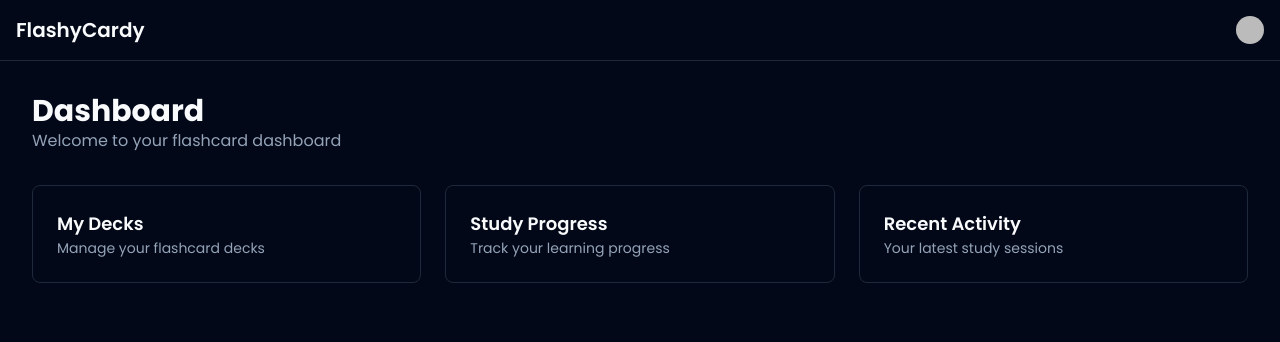
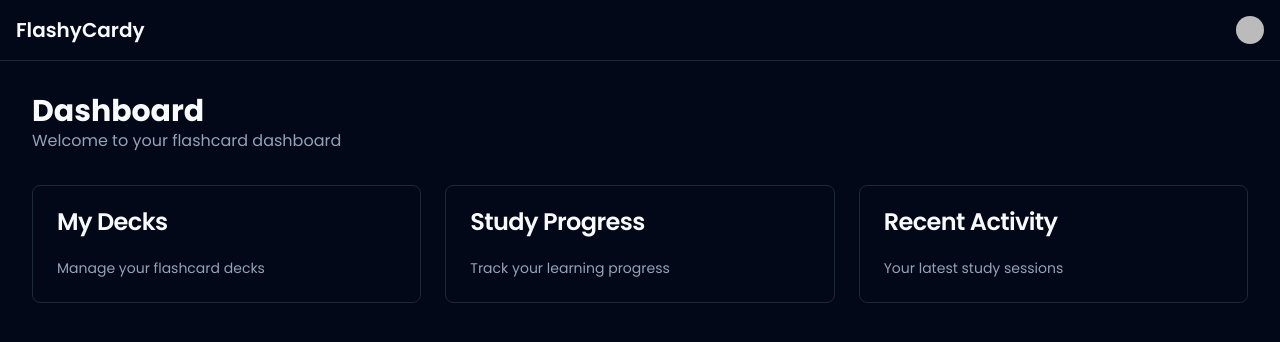
Before and after one commit to AlanKing82/FlashyCardy, a Next.js app: page /dashboard in a window 1280 px wide. Shown: the top 342 px of the page. Built offline with nearby package versions, Linux system fonts and the light colour scheme; no server answers; sample sign-in values are in the browser's storage; some icons are missing.

Commit message:
Adjust rules to explicitly use shad/cn

```diff
--- a/app/dashboard/page.tsx
+++ b/app/dashboard/page.tsx
@@ -1,5 +1,6 @@
 import { auth } from "@clerk/nextjs/server"
 import { redirect } from "next/navigation"
+import { Card, CardContent, CardHeader, CardTitle } from "@/components/ui/card"
 
 export default async function Dashboard() {
   const { userId } = await auth()
@@ -17,20 +18,32 @@
         </div>
 
         <div className="grid gap-6 md:grid-cols-2 lg:grid-cols-3">
-          <div className="rounded-lg border bg-card p-6">
-            <h2 className="text-lg font-semibold text-card-foreground">My Decks</h2>
-            <p className="text-sm text-muted-foreground">Manage your flashcard decks</p>
-          </div>
+          <Card>
+            <CardHeader>
+              <CardTitle>My Decks</CardTitle>
+            </CardHeader>
+            <CardContent>
+              <p className="text-sm text-muted-foreground">Manage your flashcard decks</p>
+            </CardContent>
+          </Card>
 
-          <div className="rounded-lg border bg-card p-6">
-            <h2 className="text-lg font-semibold text-card-foreground">Study Progress</h2>
-            <p className="text-sm text-muted-foreground">Track your learning progress</p>
-          </div>
+          <Card>
+            <CardHeader>
+              <CardTitle>Study Progress</CardTitle>
+            </CardHeader>
+            <CardContent>
+              <p className="text-sm text-muted-foreground">Track your learning progress</p>
+            </CardContent>
+          </Card>
 
-          <div className="rounded-lg border bg-card p-6">
-            <h2 className="text-lg font-semibold text-card-foreground">Recent Activity</h2>
-            <p className="text-sm text-muted-foreground">Your latest study sessions</p>
-          </div>
+          <Card>
+            <CardHeader>
+              <CardTitle>Recent Activity</CardTitle>
+            </CardHeader>
+            <CardContent>
+              <p className="text-sm text-muted-foreground">Your latest study sessions</p>
+            </CardContent>
+          </Card>
         </div>
       </div>
     </div>
--- a/app/page.tsx
+++ b/app/page.tsx
@@ -2,6 +2,7 @@
 import { auth } from "@clerk/nextjs/server"
 import { redirect } from "next/navigation"
 import { Button } from "@/components/ui/button"
+import { Card, CardContent, CardHeader, CardTitle } from "@/components/ui/card"
 
 export default async function Home() {
   const { userId } = await auth()
@@ -21,18 +22,25 @@
           Your personal flashcard platform
         </p>
         <SignedOut>
+          <Card className="w-full max-w-md">
+            <CardHeader>
+              <CardTitle className="text-center">Get Started</CardTitle>
+            </CardHeader>
+            <CardContent>
               <div className="flex gap-4 justify-center">
                 <SignInButton mode="modal">
-              <Button variant="outline">
+                  <Button variant="outline" className="flex-1">
                     Sign In
                   </Button>
                 </SignInButton>
                 <SignUpButton mode="modal">
-              <Button>
+                  <Button className="flex-1">
                     Sign Up
                   </Button>
                 </SignUpButton>
               </div>
+            </CardContent>
+          </Card>
         </SignedOut>
       </div>
     </main>
--- /dev/null
+++ b/components/ui/card.tsx
@@ -0,0 +1,79 @@
+import * as React from "react"
+
+import { cn } from "@/lib/utils"
+
+const Card = React.forwardRef<
+  HTMLDivElement,
+  React.HTMLAttributes<HTMLDivElement>
+>(({ className, ...props }, ref) => (
+  <div
+    ref={ref}
+    className={cn(
+      "rounded-lg border bg-card text-card-foreground shadow-sm",
+      className
+    )}
+    {...props}
+  />
+))
+Card.displayName = "Card"
+
+const CardHeader = React.forwardRef<
+  HTMLDivElement,
+  React.HTMLAttributes<HTMLDivElement>
+>(({ className, ...props }, ref) => (
+  <div
+    ref={ref}
+    className={cn("flex flex-col space-y-1.5 p-6", className)}
+    {...props}
+  />
+))
+CardHeader.displayName = "CardHeader"
+
+const CardTitle = React.forwardRef<
+  HTMLDivElement,
+  React.HTMLAttributes<HTMLDivElement>
+>(({ className, ...props }, ref) => (
+  <div
+    ref={ref}
+    className={cn(
+      "text-2xl font-semibold leading-none tracking-tight",
+      className
+    )}
+    {...props}
+  />
+))
+CardTitle.displayName = "CardTitle"
+
+const CardDescription = React.forwardRef<
+  HTMLDivElement,
+  React.HTMLAttributes<HTMLDivElement>
+>(({ className, ...props }, ref) => (
+  <div
+    ref={ref}
+    className={cn("text-sm text-muted-foreground", className)}
+    {...props}
+  />
+))
+CardDescription.displayName = "CardDescription"
+
+const CardContent = React.forwardRef<
+  HTMLDivElement,
+  React.HTMLAttributes<HTMLDivElement>
+>(({ className, ...props }, ref) => (
+  <div ref={ref} className={cn("p-6 pt-0", className)} {...props} />
+))
+CardContent.displayName = "CardContent"
+
+const CardFooter = React.forwardRef<
+  HTMLDivElement,
+  React.HTMLAttributes<HTMLDivElement>
+>(({ className, ...props }, ref) => (
+  <div
+    ref={ref}
+    className={cn("flex items-center p-6 pt-0", className)}
+    {...props}
+  />
+))
+CardFooter.displayName = "CardFooter"
+
+export { Card, CardHeader, CardFooter, CardTitle, CardDescription, CardContent }
```
Also changed, not shown: 1 other file (tests, documents, lock files or other folders). Lines whose indentation alone changed are shown as unchanged.
